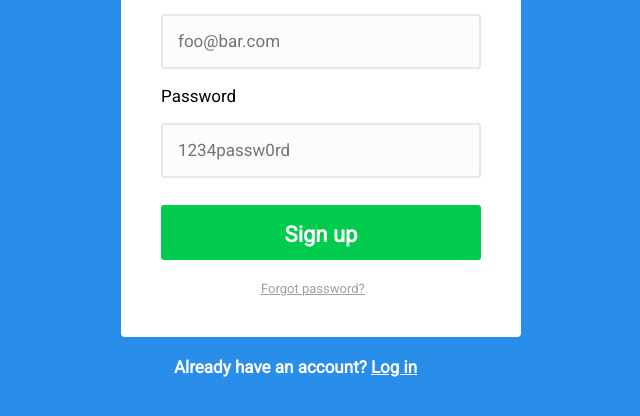
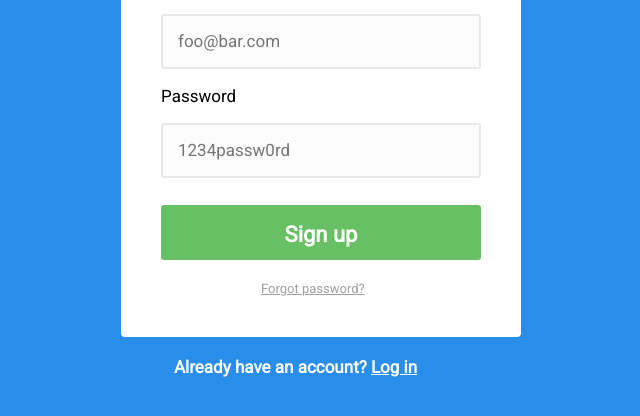
Before and after one commit to romklao/analog_sea_signup_form, a plain HTML site: page form.html in a window 1280 px wide. Shown: the part 256-672 px from the top of the page, without its empty margins (319-959 px from the left). Drawn offline with Linux system fonts and the light colour scheme.

Commit message:
Updated css

```diff
--- a/form_styles.css
+++ b/form_styles.css
@@ -52,9 +52,9 @@ button {
     width: 320px;
     height: 55px;
     font-size: 22px;
-    background-color: #01CC4E;
+    background-color: #68C064;
     color: white;
-    border-color: #01CC4E;
+    border-color: #68C064;
     margin-top: 10px;
 }
 
```
